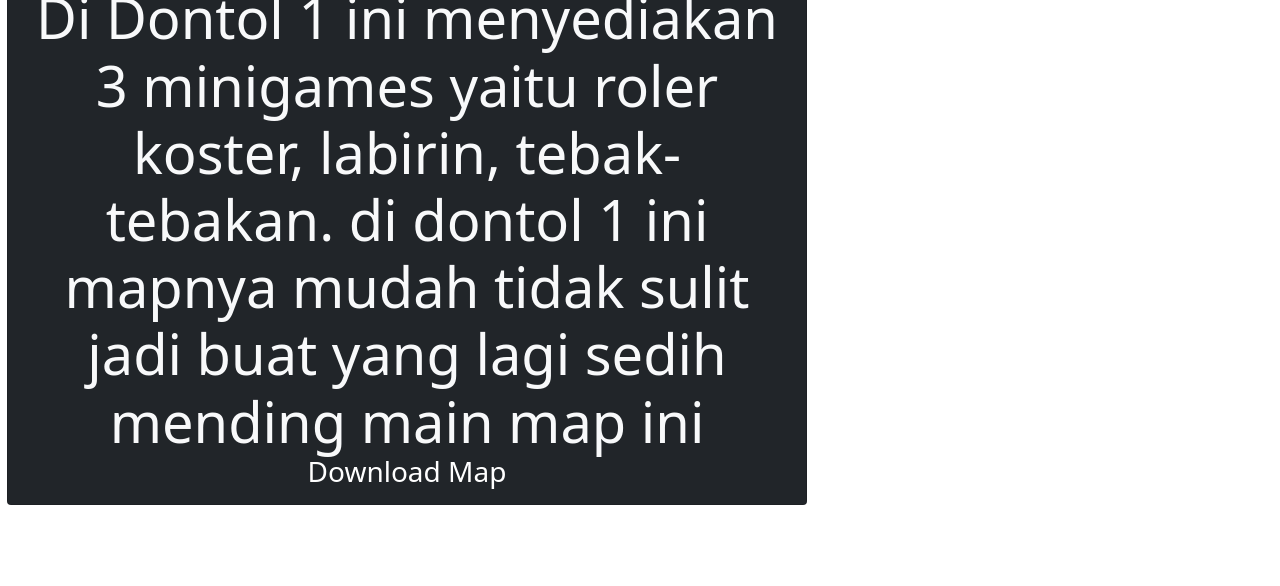
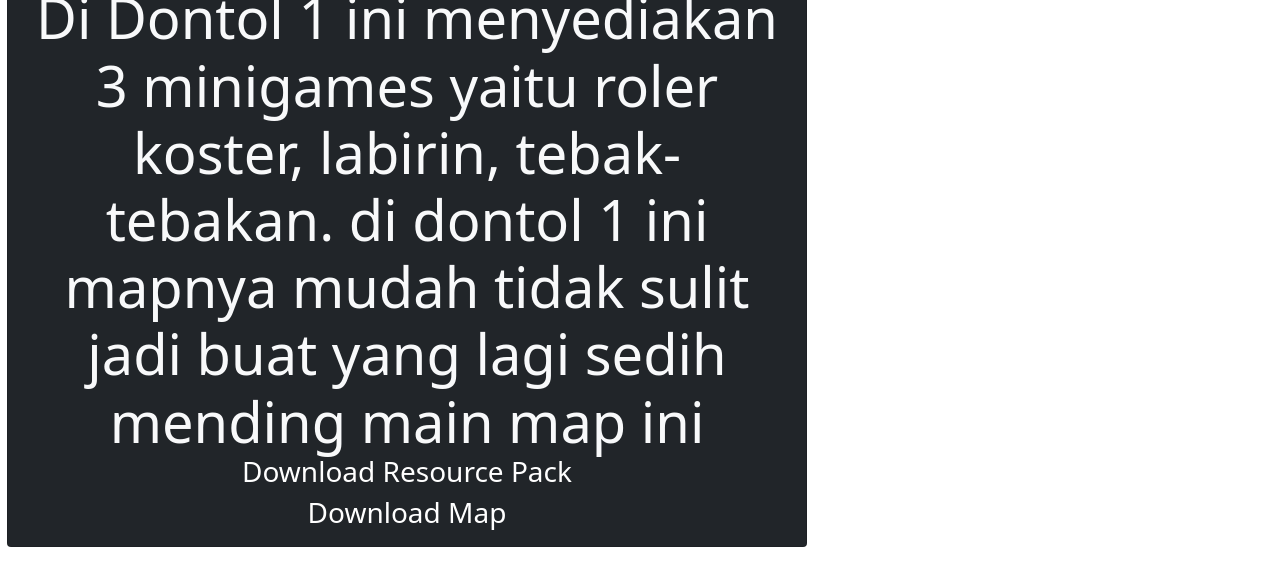
Before and after one commit to RanggaRizkyS/dontol-web, a plain HTML site: page index.html in a window 1280 px wide. Shown: the part 192-778 px from the top of the page. Drawn offline with nearby package versions, Linux system fonts and the light colour scheme; some packages are replaced by stand-ins of ours; a script that the page names is missing.

Commit message:
update index.html

```diff
--- a/index.html
+++ b/index.html
@@ -62,7 +62,8 @@
 
                   <div class="display-4"><span class=" fw-bolder">Di Dontol 1 ini menyediakan 3 minigames yaitu roler koster, labirin, tebak-tebakan. di dontol 1 ini mapnya mudah tidak sulit jadi buat yang lagi sedih mending main map ini</span></div>
 
-                  <h3 class="card-text"><a class="mt-5" style="text-decoration: none; color: white; text-align: center;" href="https://www.mediafire.com/file/2n6e3ymxh6z4cla/Dontol+res.zip/file" id="download-dontol1">Download Map</a></h3>
+                  <h3 class="card-text"><a class="mt-5" style="text-decoration: none; color: white; text-align: center;" href="https://www.mediafire.com/file/2n6e3ymxh6z4cla/Dontol+res.zip/file" id="download-dontol1">Download Resource Pack</a></h3>
+                  <h3 class="card-text"><a class="mt-5" style="text-decoration: none; color: white; text-align: center;" href="https://www.mediafire.com/file/u89wac0sw65fy94/A80TYoCCAAA=.zip/file" id="download-dontol1map">Download Map</a></h3>
 
               </div>
 
```
